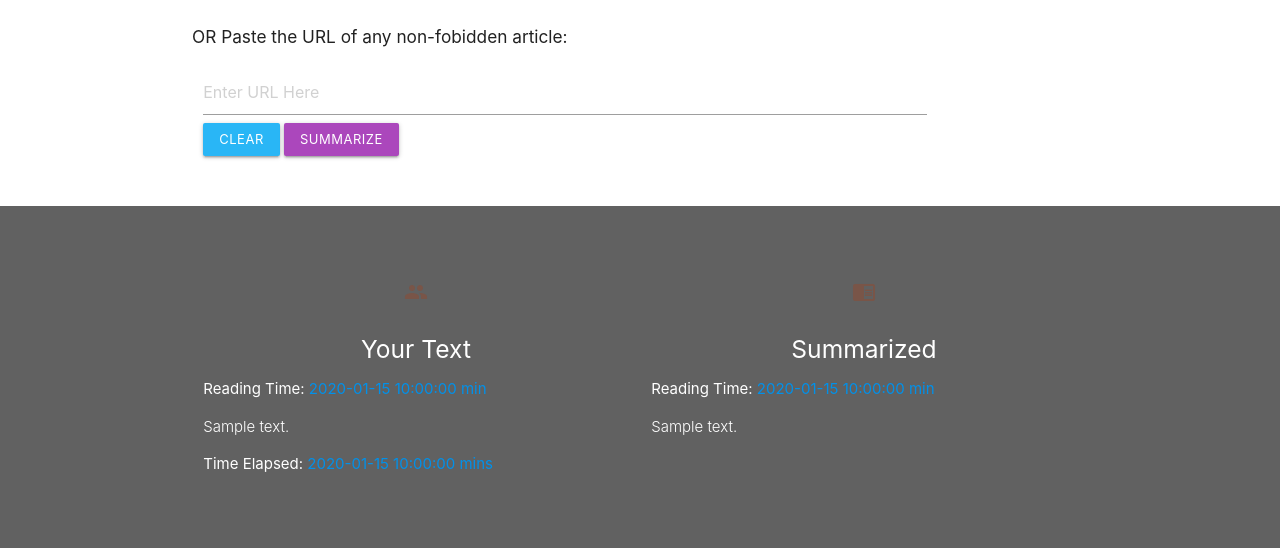
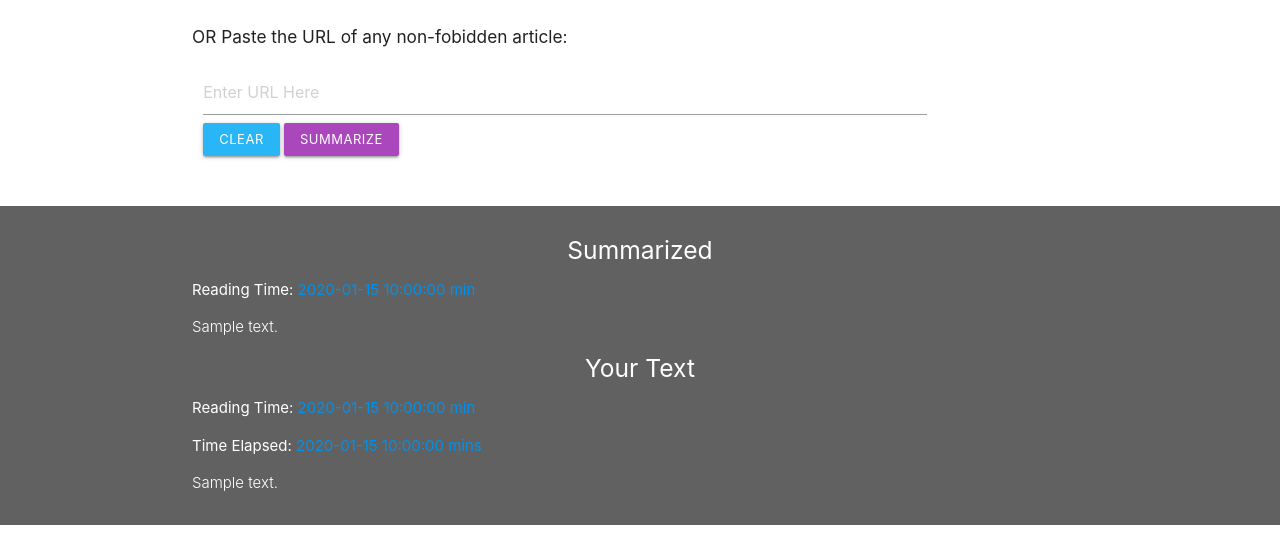
Before and after one commit to YJDave/TextSummarization, a Flask app: template templates/index.html in a window 1280 px wide. Shown: the part 383-931 px from the top of the page. After the commit the page ends 908 px from the top, so only its background shows below. Run offline with Flask 2, Linux system fonts and the light colour scheme; the template is opened without the code that fills it: most values are stand-ins (such as "Sample title", 1, 10 or a date in 2020); some libraries are stand-ins or nearby versions.

Commit message:
Style changes in text display.

```diff
--- a/templates/index.html
+++ b/templates/index.html
@@ -111,23 +111,8 @@
   <section class="section section-solutions-about grey darken-2">
  <div class="container white-text">
 
-      <!--   Icon Section   -->
-      <div class="row">
-        <div class="col s12 m6">
           <div class="icon-block">
-            <h2 class="center brown-text"><i class="material-icons">group</i></h2>
-            <h5 class="center">Your Text</h5>
-             <p>Reading Time: <span style="color:#0091EA;">{{ final_reading_time }} min </span></p>
-            <p class="light">{{ctext}}</p>
-            <div class="alert alert-info" role="alert"><p>Time Elapsed: <span style="color:#0091EA;">{{ final_time }} mins </span></p><br/>
-
-        </div>
-          </div>
-        </div>
-
-        <div class="col s12 m6">
-          <div class="icon-block">
-            <h2 class="center brown-text"><i class="material-icons">chrome_reader_mode</i></h2>
+            <!-- <h2 class="center brown-text"><i class="material-icons">chrome_reader_mode</i></h2> -->
             <h5 class="center">Summarized</h5>
               <div class="" role="alert">
               <p>Reading Time: <span style="color:#0091EA;">{{ summary_reading_time }} min </span></p>
@@ -135,9 +120,15 @@
             <p class="light">{{ final_summary }}</p>
 
           </div>
+
+           <div class="icon-block">
+            <!-- <h2 class="center brown-text"><i class="material-icons">group</i></h2> -->
+            <h5 class="center">Your Text</h5>
+             <p>Reading Time: <span style="color:#0091EA;">{{ final_reading_time }} min </span></p>
+            <div class="alert alert-info" role="alert"><p>Time Elapsed: <span style="color:#0091EA;">{{ final_time }} mins </span></p>
+            <p class="light">{{ctext}}</p>
+
         </div>
-
-      </div>
 
 
   </div>
```
Also changed, not shown: templates/compare_summary.html (+25 -23 lines).
